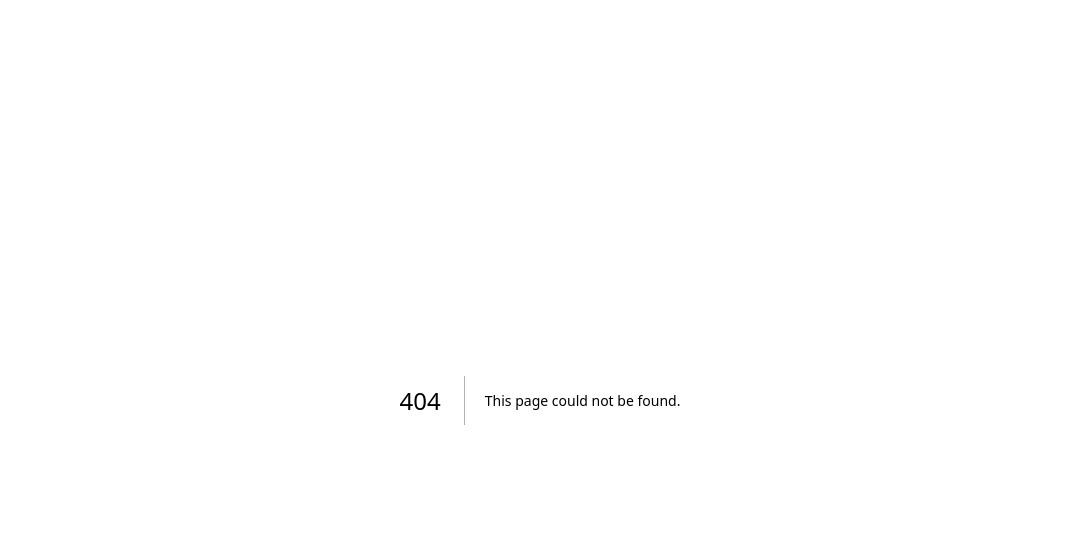
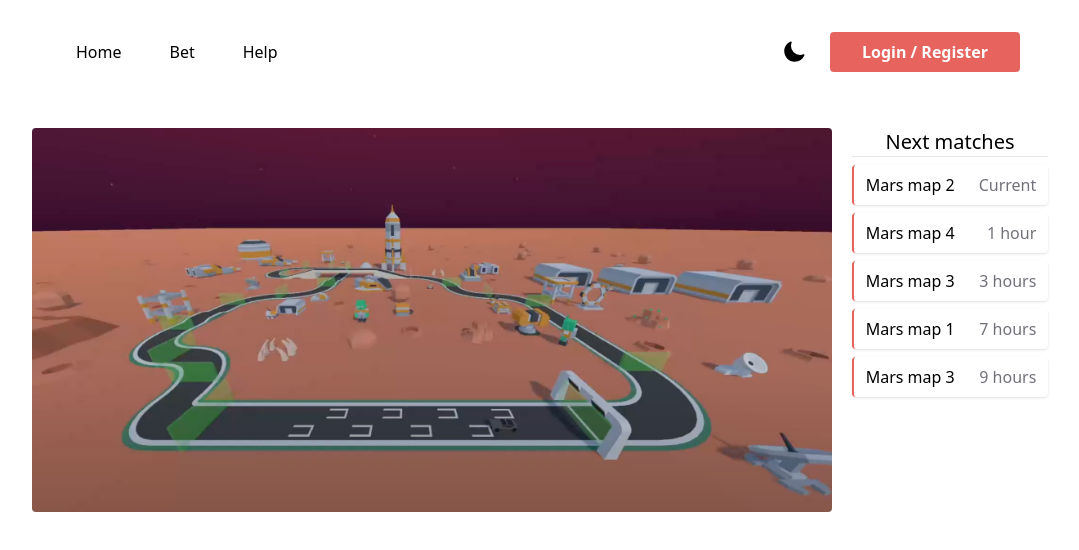
Before and after one commit to JonathanDepaepe/marswin, a Next.js app: page /bet in a window 1280 px wide. Before the commit this address had no page. Shown: the top 550 px of the page, without its empty margins (100-1179 px from the left). Built offline with nearby package versions, Linux system fonts and the light colour scheme.

Commit message:
adding the placeholder for the livestream with the next matches

```diff
--- /dev/null
+++ b/src/pages/bet.tsx
@@ -0,0 +1,54 @@
+import Head from 'next/head'
+import Image from "next/image";
+import {Navigation} from "../components/nav/Navigation"
+import Link from "next/link";
+
+
+export default function Login() {
+    return (
+        <>
+            <Head>
+                <title>Mars Win</title>
+                <meta name="viewport" content="initial-scale=1.0, width=device-width"/>
+            </Head>
+            <header>
+                <Navigation/>
+            </header>
+            <main>
+                <div className={"flex justify-center"}>
+                    <Image className={"w-128 h-96 object-cover rounded"} src={"/livescreen.png"} alt={"livescreen picture"} width={2600} height={1000}/>
+                    <div className={"ml-5 w-fit"}>
+                        <h2 className={"w-fit ml-auto mr-auto font-medium text-xl"}>Next matches</h2>
+                        <hr/>
+                        <div  className={"p-2 pl-3 pr-3 border-l-2 border-main-red  shadow rounded flex justify-between mt-2"}>
+                            <p className={"mr-6"}>Mars map 2</p>
+                            <p className={"text-zinc-500"}>Current</p>
+                        </div >
+                        <div  className={"p-2 pl-3 pr-3 border-l-2 border-main-red  shadow rounded flex justify-between mt-2"}>
+                            <p className={"mr-4"}>Mars map 4</p>
+                            <p className={"text-zinc-500"}>1 hour</p>
+                        </div>
+                        <div  className={"p-2 pl-3 pr-3 border-l-2 border-main-red  shadow rounded flex justify-between mt-2"}>
+                            <p>Mars map 3</p>
+                            <p className={"text-zinc-500"}>3 hours</p>
+                        </div>
+                        <div  className={"p-2 pl-3 pr-3 border-l-2 border-main-red  shadow rounded flex justify-between mt-2"}>
+                            <p>Mars map 1</p>
+                            <p className={"text-zinc-500"}>7 hours</p>
+                        </div>
+                        <div  className={"p-2 pl-3 pr-3 border-l-2 border-main-red  shadow rounded flex justify-between mt-2"}>
+                            <p>Mars map 3</p>
+                            <p className={"text-zinc-500"}>9 hours</p>
+                        </div>
+                    </div>
+                </div>
+
+
+
+
+
+            </main>
+
+        </>
+    )
+}
--- a/styles/globals.sass
+++ b/styles/globals.sass
@@ -8,3 +8,5 @@
         @apply  mr-4 px-4 py-2 rounded transition-colors duration-300 ease-in-out hover:bg-main-red hover:underline hover:text-white
     .btn-red
         @apply px-8 py-2 rounded bg-main-red font-bold text-white transition duration-300 ease-in-out hover:drop-shadow-red-button-drop
+    .livestream
+        @apply mr-4
--- a/tailwind.config.js
+++ b/tailwind.config.js
@@ -8,7 +8,8 @@ module.exports = {
     extend: {
       width: {
         'main-stretch': '75%',
-        'main-page-stretch': '60%'
+        'main-page-stretch': '60%',
+        '128': '50rem'
       },
       colors: {
         'main-red': '#e6635e',
```
Also changed, not shown: public/livescreen.png (added).
